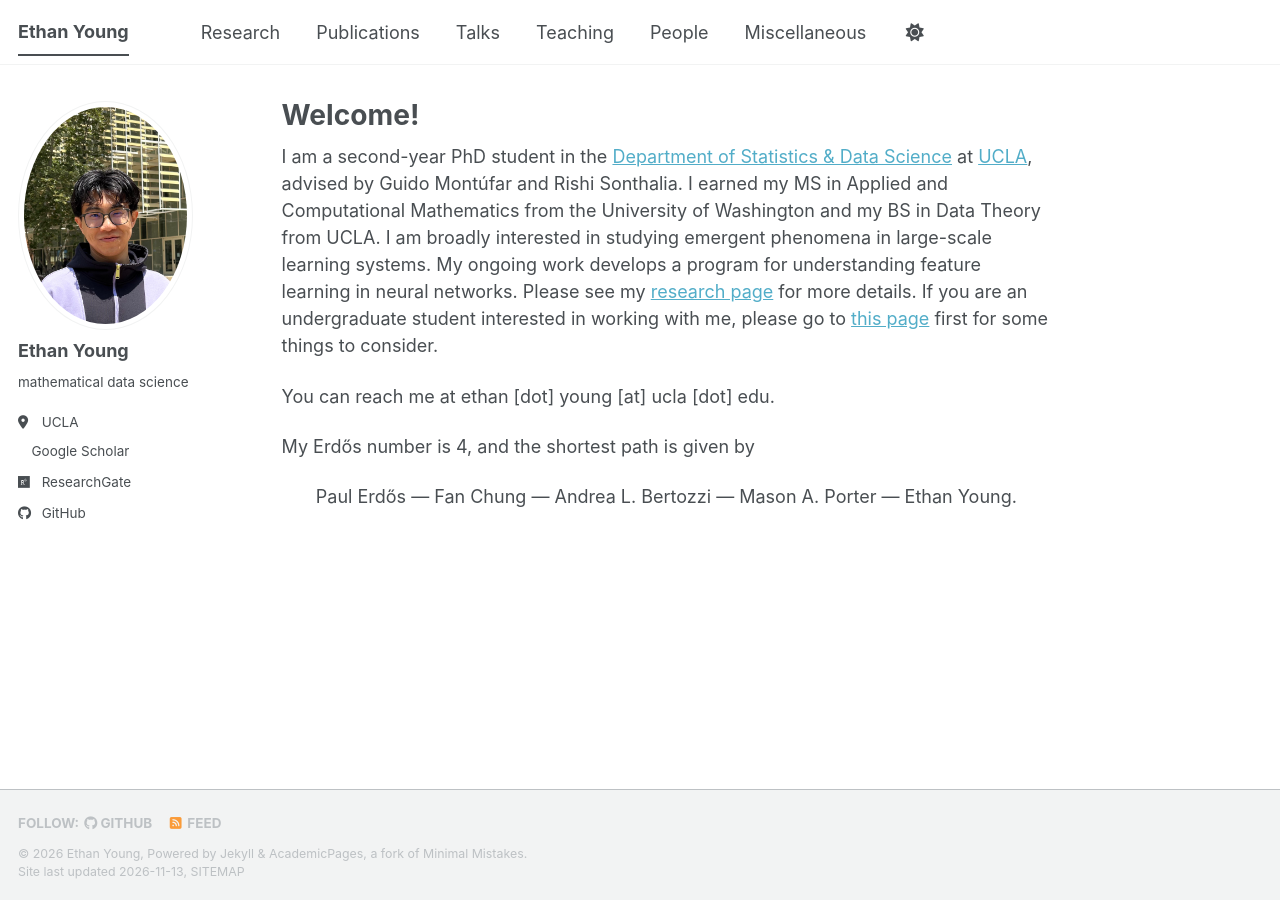
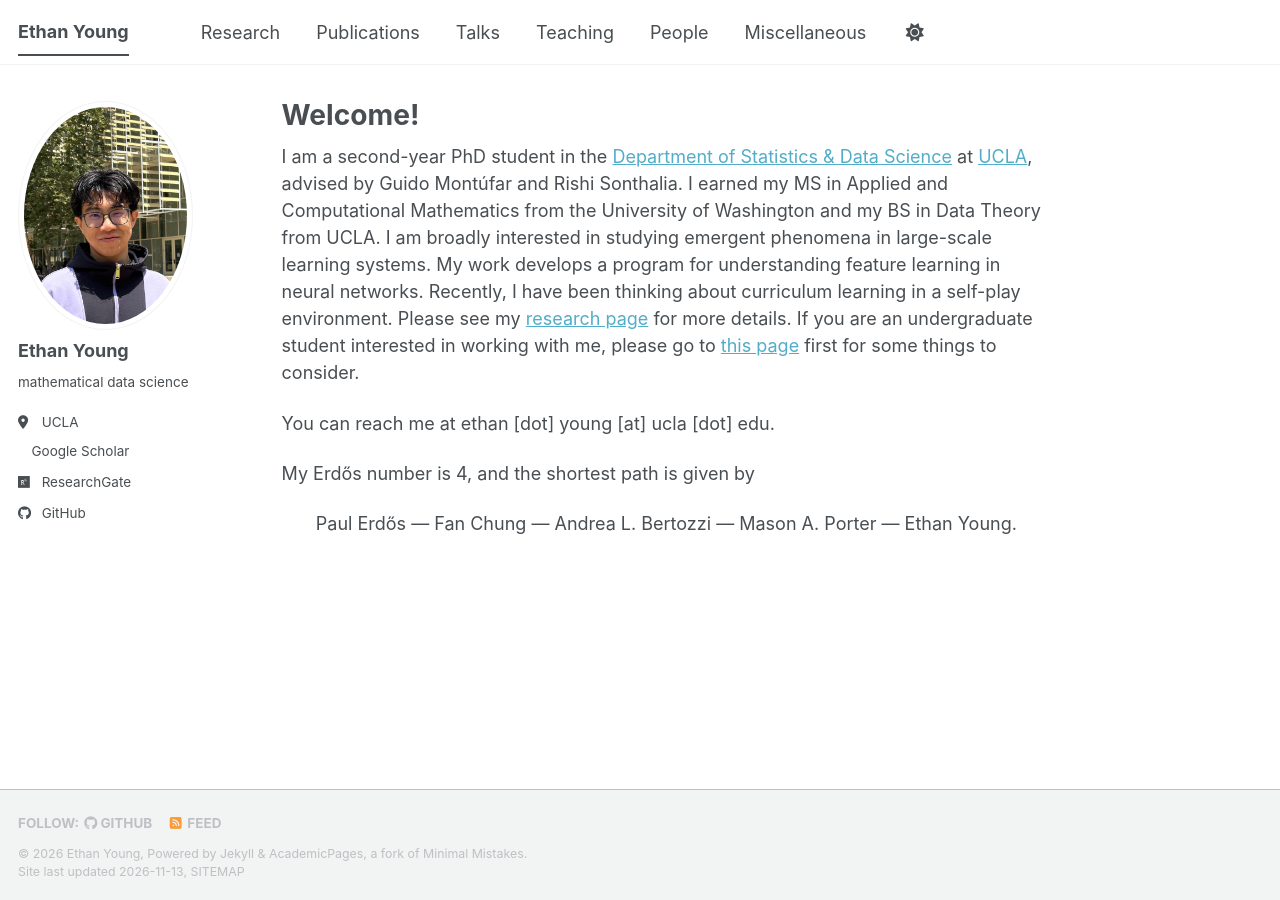
Before and after one commit to ethanjyoung/ethanjyoung.github.io, a Jekyll site: the page built from _pages/about.md, in a window 1280 px wide. Built offline with Jekyll 4.4.1, drawn with Linux system fonts in a browser that asks for light colours; a style sheet for code colours, icons or effects is not loaded.

Commit message:
Revise about page with updated research focus
Updated personal research interests and added recent thoughts on curriculum learning.

```diff
--- a/_pages/about.md
+++ b/_pages/about.md
@@ -8,7 +8,7 @@ redirect_from:
   - /about.html
 ---
 
-I am a second-year PhD student in the [Department of Statistics & Data Science](https://statistics.ucla.edu/) at [UCLA](https://www.ucla.edu/), advised by Guido Montúfar and Rishi Sonthalia. I earned my MS in Applied and Computational Mathematics from the University of Washington and my BS in Data Theory from UCLA. I am broadly interested in studying emergent phenomena in large-scale learning systems. My ongoing work develops a program for understanding feature learning in neural networks. Please see my [research page](https://ethanjyoung.github.io/research/) for more details. If you are an undergraduate student interested in working with me, please go to [this page](https://ethanjyoung.github.io/people/) first for some things to consider.
+I am a second-year PhD student in the [Department of Statistics & Data Science](https://statistics.ucla.edu/) at [UCLA](https://www.ucla.edu/), advised by Guido Montúfar and Rishi Sonthalia. I earned my MS in Applied and Computational Mathematics from the University of Washington and my BS in Data Theory from UCLA. I am broadly interested in studying emergent phenomena in large-scale learning systems. My work develops a program for understanding feature learning in neural networks. Recently, I have been thinking about curriculum learning in a self-play environment. Please see my [research page](https://ethanjyoung.github.io/research/) for more details. If you are an undergraduate student interested in working with me, please go to [this page](https://ethanjyoung.github.io/people/) first for some things to consider.
 
 You can reach me at ethan \[dot\] young \[at\] ucla \[dot\] edu.
 
```
